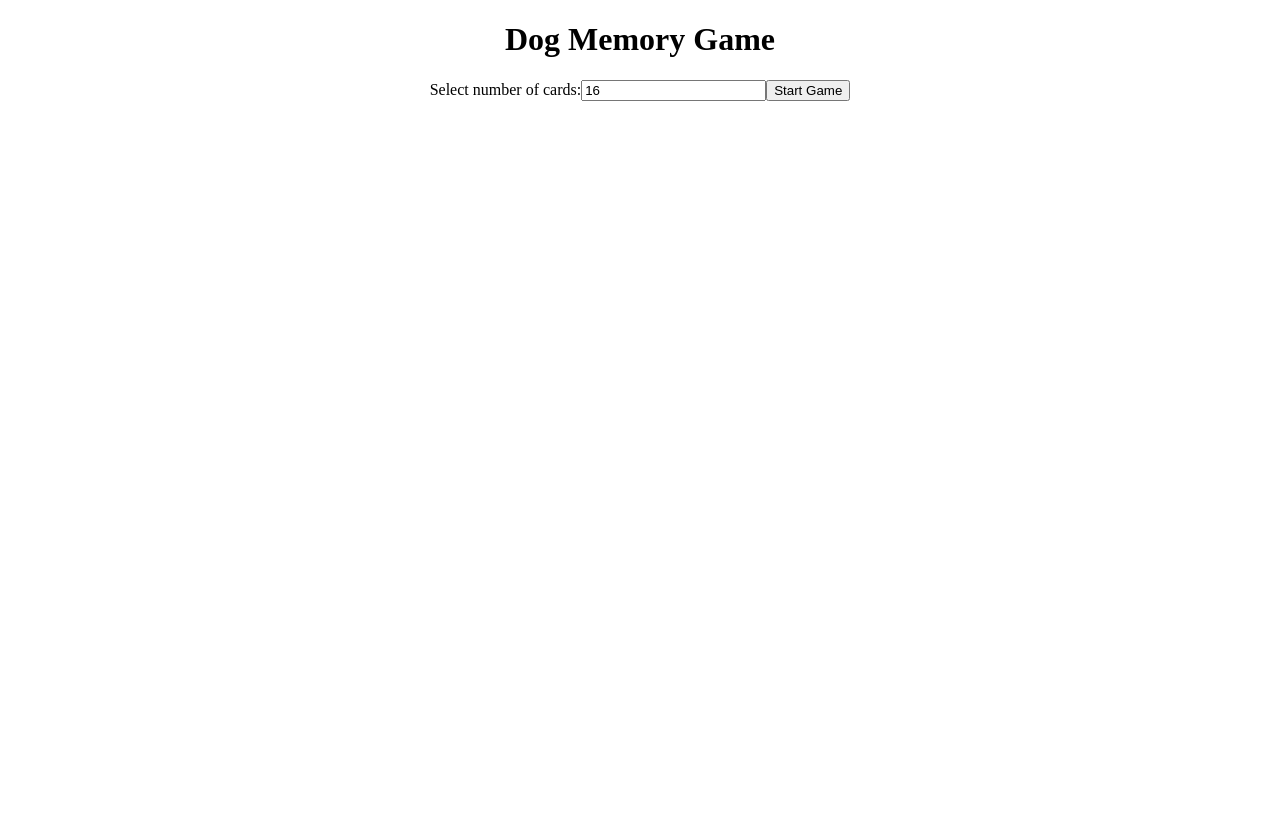
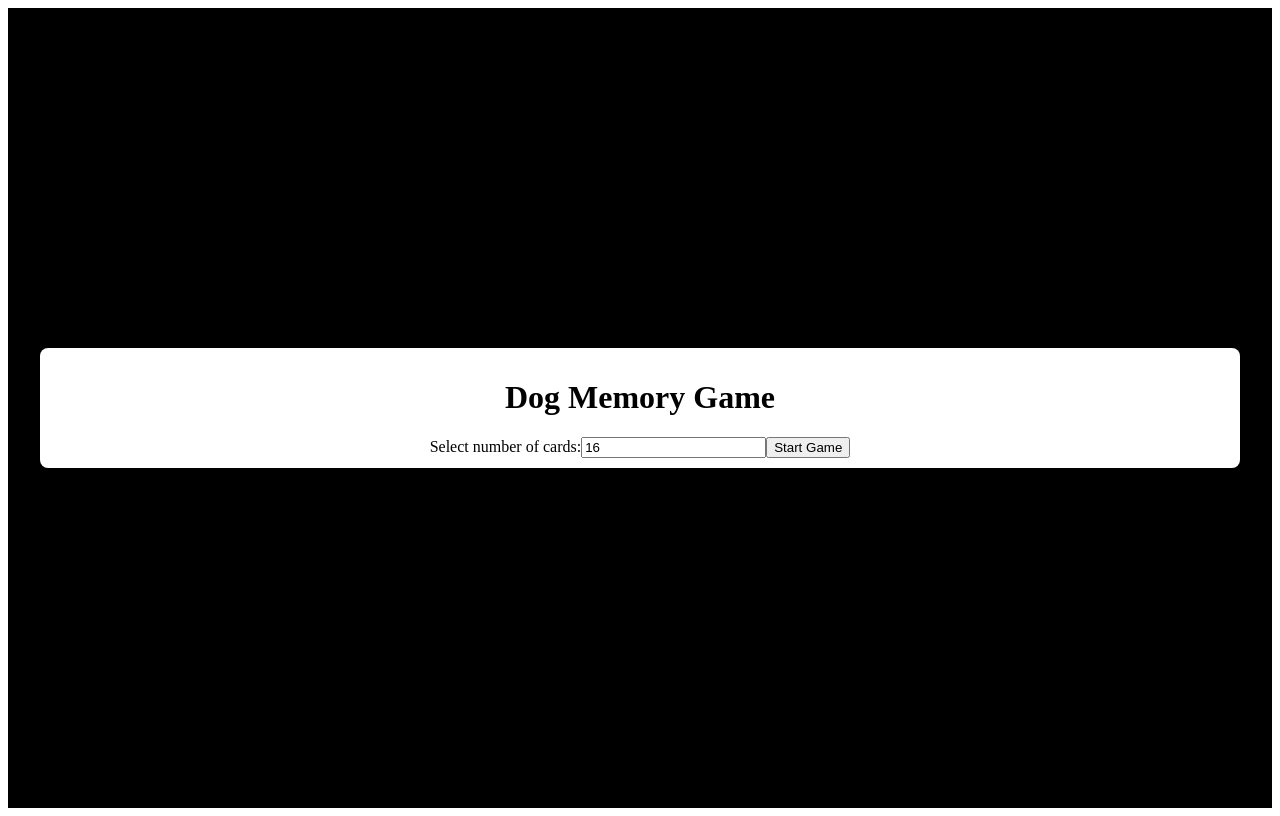
Before and after one commit to HINO-CHI/DogShinkeishuijaku, a React (Vite) app: page / in a window 1280 px wide. Built offline with nearby package versions, Linux system fonts and the light colour scheme.

Commit message:
イッヌ画像神経衰弱1216

```diff
--- a/src/App.css
+++ b/src/App.css
@@ -1,20 +1,44 @@
+/* Appのスタイル */
 .App {
   text-align: center;
+  display: flex;
+  justify-content: center;
+  align-items: center;
+  height: 100vh; /* 画面全体に合わせる */
+  margin: 0;
+  background-color: #000; /* 背景色を黒に設定 */
+  flex-direction: column;
+  width: 100%; /* 幅を100%に設定 */
 }
 
+/* ゲームのコントロール、プレイヤー情報、ゲーム結果のスタイル */
 .game-controls,
 .player-info,
 .game-result {
   margin: 20px;
+  padding: 10px;
+  background-color: #fff;
+  border-radius: 8px;
+  box-shadow: 0 4px 8px rgba(0, 0, 0, 0.1);
+  width: 100%; /* 幅を100%に設定 */
+  max-width: 1200px; /* 最大幅を指定 */
+  box-sizing: border-box; /* パディングを含めた幅計算 */
 }
 
+/* ゲームボードのスタイル */
 .game-board {
   display: grid;
   grid-template-columns: repeat(auto-fill, minmax(100px, 1fr));
   gap: 10px;
   justify-items: center;
+  margin-top: 20px;
+  width: 100%; /* 幅を100%に設定 */
+  max-width: 800px; /* 最大幅を設定 */
+  margin-left: auto;
+  margin-right: auto;
 }
 
+/* カードのスタイル */
 .card {
   width: 100px;
   height: 100px;
@@ -24,14 +48,23 @@
   justify-content: center;
   background-color: #fff;
   cursor: pointer;
+  border-radius: 8px;
+  transition: transform 0.3s ease;
 }
 
+.card:hover {
+  transform: scale(1.05); /* カードにホバー時のエフェクト */
+}
+
+/* カードの画像 */
 .card img {
   width: 80px;
   height: 80px;
   object-fit: cover;
+  border-radius: 5px;
 }
 
+/* カードの裏面 */
 .card-back {
   width: 80px;
   height: 80px;
--- a/src/component/Card.css
+++ b/src/component/Card.css
@@ -1,87 +1,3 @@
-/*表と裏を逆にしている。*/
-
-/* .card {
-    width: 100px;
-    height: 150px;
-    perspective: 1000px;
-    cursor: pointer;
-    position: relative;
-  }
-
-  .card-inner {
-    width: 100%;
-    height: 100%;
-    position: relative;
-    transform-style: preserve-3d;
-    transition: transform 0.5s;
-  }
-
-  .card.revealed .card-inner {
-    transform: rotateY(180deg);
-  }
-
-  .card-front, .card-back {
-    position: absolute;
-    width: 100%;
-    height: 100%;
-    backface-visibility: hidden;
-    border-radius: 8px;
-  }
-
-  .card-front {
-    transform: rotateY(180deg);
-  }
-
-  .card-front img {
-    width: 100%;
-    height: 100%;
-    border-radius: 8px;
-  }
-
-  .card-back {
-    background: #f0f0f0;
-    display: flex;
-    align-items: center;
-    justify-content: center;
-    font-size: 16px;
-    font-weight: bold;
-    color: #333;
-    text-shadow: 1px 1px 2px rgba(0, 0, 0, 0.5);
-  }
-
-  .card-back img {
-    width: 100%;
-    height: 100%;
-    object-fit: cover;
-    border-radius: 8px;
-  }
-
-  .game-board {
-    display: grid;
-    grid-template-columns: repeat(4, 1fr);
-    gap: 10px;
-    justify-content: center;
-    margin-top: 10px;
-  }
-
-  .card-row {
-    display: flex;
-    justify-content: center;
-  }
-
-  .breed-text {
-    position: absolute;
-    top: -20px;
-    left: 50%;
-    transform: translateX(-50%);
-    font-size: 14px;
-    font-weight: bold;
-    color: #333;
-    text-shadow: 1px 1px 2px rgba(0, 0, 0, 0.5);
-  }
-   */
-
-
 .card {
   width: 100px;
   height: 150px;
@@ -102,7 +18,8 @@
   transform: rotateY(180deg);
 }
 
-  .card-front, .card-back {
+.card-front,
+.card-back {
   position: absolute;
   width: 100%;
   height: 100%;
@@ -154,6 +71,10 @@
   transform: translateX(-50%);
   font-size: 14px;
   font-weight: bold;
-    color: #333;
-    text-shadow: 1px 1px 2px rgba(0, 0, 0, 0.5);
+  color: #faf6f6;
+  text-shadow: 1px 1px 2px rgba(252, 252, 252, 0.5);
 }
+
+.matched {
+  visibility: hidden; /* 一致したカードは非表示に */
+}
--- a/src/component/Card.jsx
+++ b/src/component/Card.jsx
@@ -1,7 +1,7 @@
 import React, { useState, useEffect } from 'react';
 import './Card.css';
 
-function Card({ card, onClick }) {
+function Card({ card, onClick, matched }) {
   const [isVisible, setIsVisible] = useState(false);
 
   useEffect(() => {
@@ -18,17 +18,25 @@ function Card({ card, onClick }) {
   }, [card.revealed]);
 
   return (
-    <div className={`card ${card.revealed ? 'revealed' : ''}`} onClick={onClick}>
+    <div
+      className={`card ${card.revealed ? 'revealed' : ''} ${matched ? 'matched' : ''}`}
+      onClick={onClick}
+      style={{
+        backgroundColor: matched ? 'lightgray' : 'white', // 一致した場合は背景色に変更
+        border: matched ? 'none' : '1px solid #000', // 枠線を消す場合
+        visibility: matched ? 'hidden' : 'visible', // 一致した場合は全体を非表示
+      }}
+    >
       <div className="card-inner">
         <div className="card-front">
           <img src="/src/component/images/Usagichan.png" alt="Usagichan" />
         </div>
         <div className={`card-back ${isVisible ? 'visible' : ''}`}>
-          <img src={card.image} alt={card.breed} />
+          {!matched && <img src={card.image} alt={card.breed} />} {/* 一致した場合は画像を非表示 */}
         </div>
       </div>
       {/* カード外部に犬種名を表示 */}
-      {card.revealed && <div className="breed-text">{card.breed}</div>}
+      {card.revealed && !matched && <div className="breed-text">{card.breed}</div>}
     </div>
   );
 }
--- a/src/component/GameBoard.jsx
+++ b/src/component/GameBoard.jsx
@@ -5,10 +5,12 @@ function GameBoard({ cards, handleCardClick, matchedCards }) {
   return (
     <div className="game-board">
       {cards.map((card, index) => (
-        // 一致したカードの場合は非表示にする
-        !matchedCards.includes(index) && (
-          <Card key={index} card={card} onClick={() => handleCardClick(index)} />
-        )
+        <Card
+          key={index}
+          card={card}
+          onClick={() => handleCardClick(index)}
+          matched={matchedCards.includes(index)} // 一致したカードを背景色に変更
+        />
       ))}
     </div>
   );
```
Lines whose indentation alone changed are shown as unchanged.
